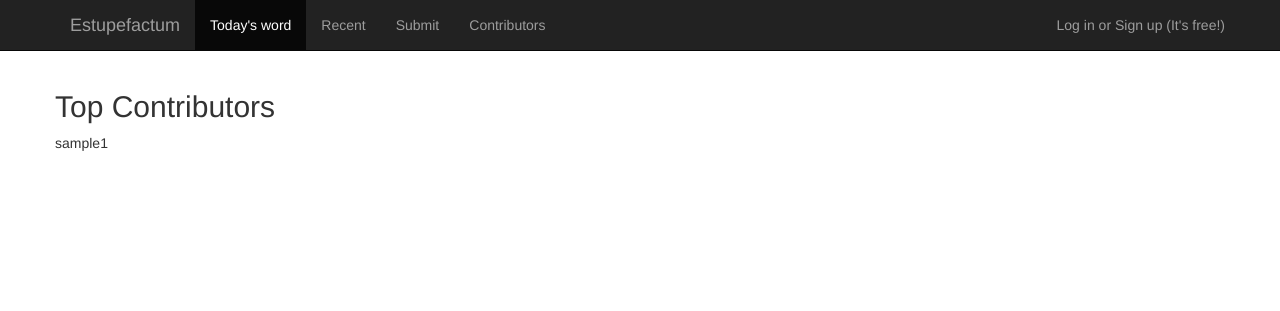
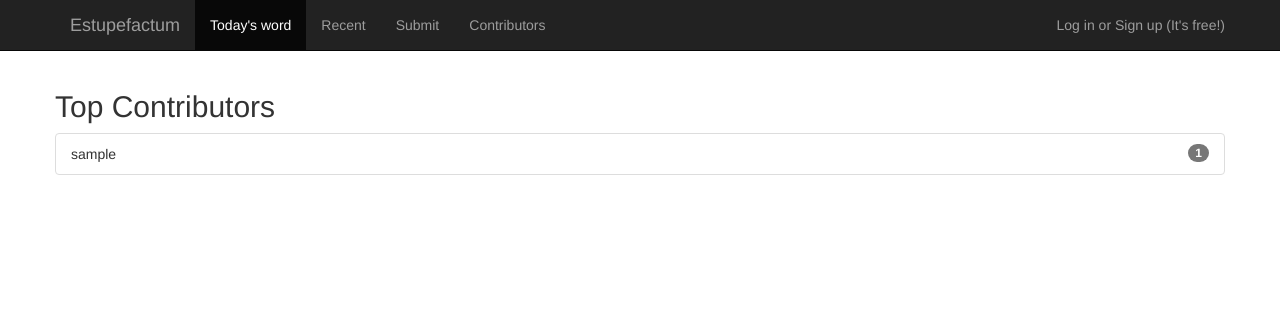
Before and after one commit to l90r/estupefactum, a Django app: page /contributors in a window 1280 px wide. Shown: the top 311 px of the page. Run offline with Django 3.2, Linux system fonts and the light colour scheme; tables that the repository leaves empty hold one stand-in row (values such as "Sample post"); parts of the project's set-up code (start-up, migrations or seed data) failed here and were passed over; some libraries are stand-ins or nearby versions.

Commit message:
Simple bootstrap adaptation for some views

```diff
--- a/web/templates/contributors.html
+++ b/web/templates/contributors.html
@@ -1,12 +1,12 @@
 {% extends 'layout.html' %}
 {% block main %}
 <h2>Top Contributors</h2>
-<table>
+<ul class="list-group">
     {% for contributor in contributors %}
-    <tr>
-        <td>{{ contributor.username }}</td>
-        <td>{{ contributor.word_count }}</td>
-    </tr>
+    <li class="list-group-item">
+    	{{ contributor.username }}
+        <span class="badge">{{ contributor.word_count }}</span>
+    </li>
     {% endfor %}
-</table>
+</ul>
 {% endblock %}
--- a/web/templates/home.html
+++ b/web/templates/home.html
@@ -1,7 +1,9 @@
 {% extends 'layout.html' %}
 {% block main %}
 <h2>Today's word</h2>
-{% if not work_day %}{{ date_type }}<p>Today is not marked as a normal work day. This word is from {{ date }}.</p>{% endif %}
-    <p>{% if word %}{{ word }}{% else %}No words left! {{ word }} Please submit new ones.{% endif %}</p>
+{% if not work_day %}
+<div class="alert alert-warning" role="alert">{{ date_type }}Today is not marked as a normal work day. This word is from {{ date }}.</div>
+{% endif %}
+{% if word %}<div class="jumbotron"><h1>{{ word }}</h1></div>{% else %}<p>No words left! {{ word }} Please submit new ones.</p>{% endif %}
 <a href="{% url 'recent' %}">Show history</a>
 {% endblock %}
--- a/web/templates/recent.html
+++ b/web/templates/recent.html
@@ -1,7 +1,7 @@
 {% extends 'layout.html' %}
 {% block main %}
 <h2>Recent words</h2>
-<table>
+<table class="table">
     {% for word in words %}
     <tr>
         <td>{{ word.its_date }}</td>
```
